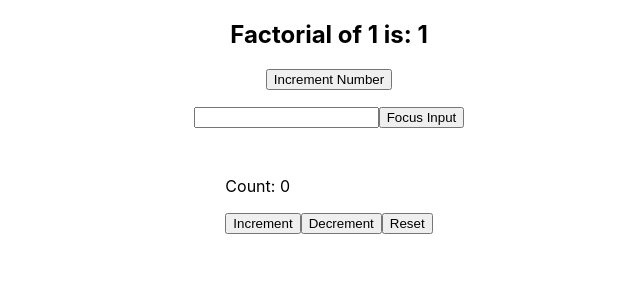
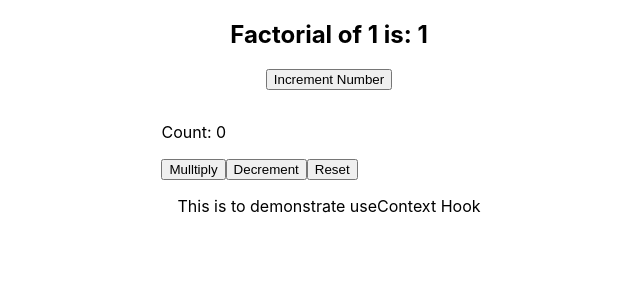
Before and after one commit to ramprakash1802/ui-training, a React (Create React App) app in the folder ReactFiles/: page / in a window 1280 px wide. Shown: the top 300 px of the page, without its empty margins (311-951 px from the left). Built offline with nearby package versions, Linux system fonts and the light colour scheme.

Commit message:
useContext

```diff
--- a/ReactFiles/src/App.js
+++ b/ReactFiles/src/App.js
@@ -1,16 +1,19 @@
-import { useState, useMemo, useCallback, useEffect } from 'react';
+import React, { useState, useMemo, useCallback, useEffect } from 'react';
 import RefExample from './useRef';
 import './App.css';
 import Counter from './useReducer';
+import TextContext from './Context';
 
 
-const calculateFactorial = (num) => {
+const calculateFactorial = num => {
   let result = 1;
   for (let i = 1; i <= num; i++) {
     result *= i;
   }
   return result;
 };
+
+const innerText = "This is to demonstrate useContext Hook";
 
 const App = () => {
   const [number, setNumber] = useState(1);
@@ -26,12 +29,13 @@ const App = () => {
   }, [number]); // Run the effect when 'number' changes
 
   return (
-    <div className='flex'>
-      <h2>Factorial of {number} is: {factorial}</h2>
-      <button onClick={handleClick}>Increment Number</button>
-      <RefExample/>
-      <Counter/>
-    </div>
+    <TextContext.Provider value={innerText}>
+      <div className='flex'>
+        <h2>Factorial of {number} is: {factorial}</h2>
+        <button onClick={handleClick}>Increment Number</button>
+        <Counter />
+      </div>
+    </TextContext.Provider>
   );
 };
 
--- /dev/null
+++ b/ReactFiles/src/Context.js
@@ -0,0 +1,5 @@
+import React from 'react';
+
+export const TextContext = React.createContext();
+
+export default TextContext;
--- /dev/null
+++ b/ReactFiles/src/InnerComponent1.js
@@ -0,0 +1,14 @@
+import React, { useContext  } from "react";
+import { TextContext } from './Context';
+
+function InnerComponent1() {
+
+  const text = useContext(TextContext);
+  return (
+    <div>
+      <p>{text}</p>
+    </div>
+  );
+}
+
+export default InnerComponent1;
--- a/ReactFiles/src/useReducer.js
+++ b/ReactFiles/src/useReducer.js
@@ -1,6 +1,6 @@
 import React, { useReducer } from 'react';
+import InnerComponent1 from './InnerComponent1';
 
-// Reducer function - It takes the current state and an action and returns the new state
 const reducer = (state, action) => {
   switch (action.type) {
     case 'MULTIPLY':
@@ -15,15 +15,15 @@ const reducer = (state, action) => {
 };
 
 const Counter = () => {
-  // Initializing state using useReducer
   const [state, dispatch] = useReducer(reducer, { count: 0 });
 
   return (
     <div>
       <p>Count: {state.count}</p>
-      <button onClick={() => dispatch({ type: 'MULTIPLY' })}>Increment</button>
+      <button onClick={() => dispatch({ type: 'MULTIPLY' })}>Mulltiply</button>
       <button onClick={() => dispatch({ type: 'DECREMENT' })}>Decrement</button>
       <button onClick={() => dispatch({ type: 'RESET' })}>Reset</button>
+      <InnerComponent1 />
     </div>
   );
 };
--- a/ReactFiles/src/useRef.js
+++ b/ReactFiles/src/useRef.js
@@ -11,7 +11,6 @@ function RefExample() {
     <div className="input">
       <input type="text" ref={inputElement} />
       <button onClick={changeColor}>Focus Input</button>
-      {console.log('Hi')}
     </div>
   );
 }
```
